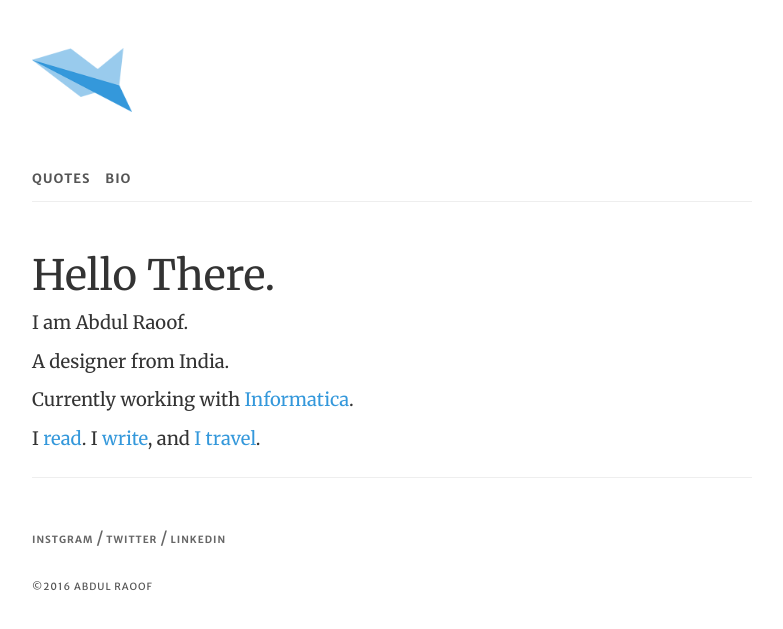
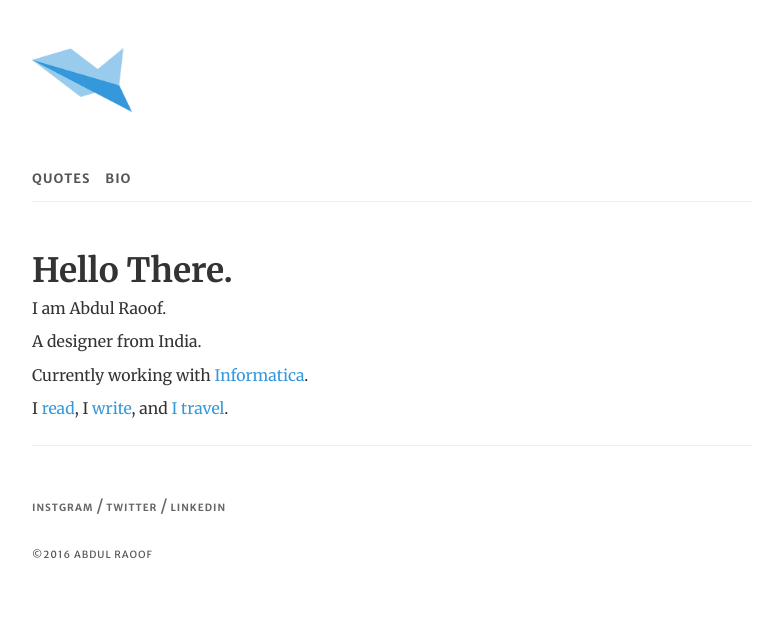
Before and after one commit to abdulraoof/abdulraoof.github.io, a Jekyll site: the page built from index.html, in a window 1280 px wide. Shown: the top 629 px of the page, without its empty margins (248-1031 px from the left). Built offline with Jekyll 4.4.1, drawn with Linux system fonts in a browser that asks for light colours; nearby versions of some CDN libraries.

Commit message:
fixing type

```diff
--- a/css/main.scss
+++ b/css/main.scss
@@ -40,25 +40,46 @@ body {
 
 h1, h2, h3, h4 , h5{
   margin: 1em 0 0.2em;
-  font-weight: 400;
   line-height: 1.2;
   font-family: $primary-font;
 }
 h2, h3, h4 , h5{
-  font-weight: 600;
+  font-weight: 400;
 }
 
 h1 {
     font-size: 2.618em;
+    font-weight: 700;
+    @media only screen and (min-device-width : 320px) and (max-device-width : 800px){
+        font-size: 2.0944em;
+    }
 }
 
-h2 {font-size: 1.618em;}
+h2 {
+    font-size: 1.618em;
+    @media only screen and (min-device-width : 320px) and (max-device-width : 800px){
+        font-size: 1.2944em;
+    }
+}
 
-h3 {font-size: 1.2em;}
+h3 {
+    font-size: 1.2em;
+    font-weight: 700;
+    @media only screen and (min-device-width : 320px) and (max-device-width : 800px){
+      font-size: 0.96em;
+    }
+}
 
 h4 {
   font-size: 1em;
   line-height: 1.4;
+  text-transform: uppercase;
+  font-weight: 700;
+  font-family: $secondary-font;
+  @media only screen and (min-device-width : 320px) and (max-device-width : 800px){
+      font-size: 0.8em;
+  }
+
 }
 
 h5 {
@@ -74,6 +95,9 @@ p {
   font-size: 1.1em;
   margin-bottom: 1em;
   line-height: 1.6;
+  @media only screen and (min-device-width : 320px) and (max-device-width : 800px){
+      font-size: 0.88em
+  }
 }
 
 // leading paragraph
@@ -82,7 +106,7 @@ p {
     margin-bottom: .6em;
     line-height: 1.5;
     @media only screen and (min-device-width : 320px) and (max-device-width : 800px){
-      font-size: 1.15em
+      font-size: 0.988em;
     }
 }
 
--- a/index.html
+++ b/index.html
@@ -5,4 +5,4 @@ layout: default
 <p class="lead">I am Abdul Raoof.</p>
 <p class="lead">A designer from India.</p>
 <p class="lead">Currently working with <a href="https://www.informatica.com/">Informatica</a>.</p>
-<p class="lead">I <a href="{{site.baseurl}}/books">read</a>. I <a href="{{site.baseurl}}/journal">write</a>, and <a href="https://www.instagram.com/guidedfantasy/">I travel</a>.</p>
+<p class="lead">I <a href="{{site.baseurl}}/books">read</a>, I <a href="{{site.baseurl}}/journal">write</a>, and <a href="https://www.instagram.com/guidedfantasy/">I travel</a>.</p>
```
